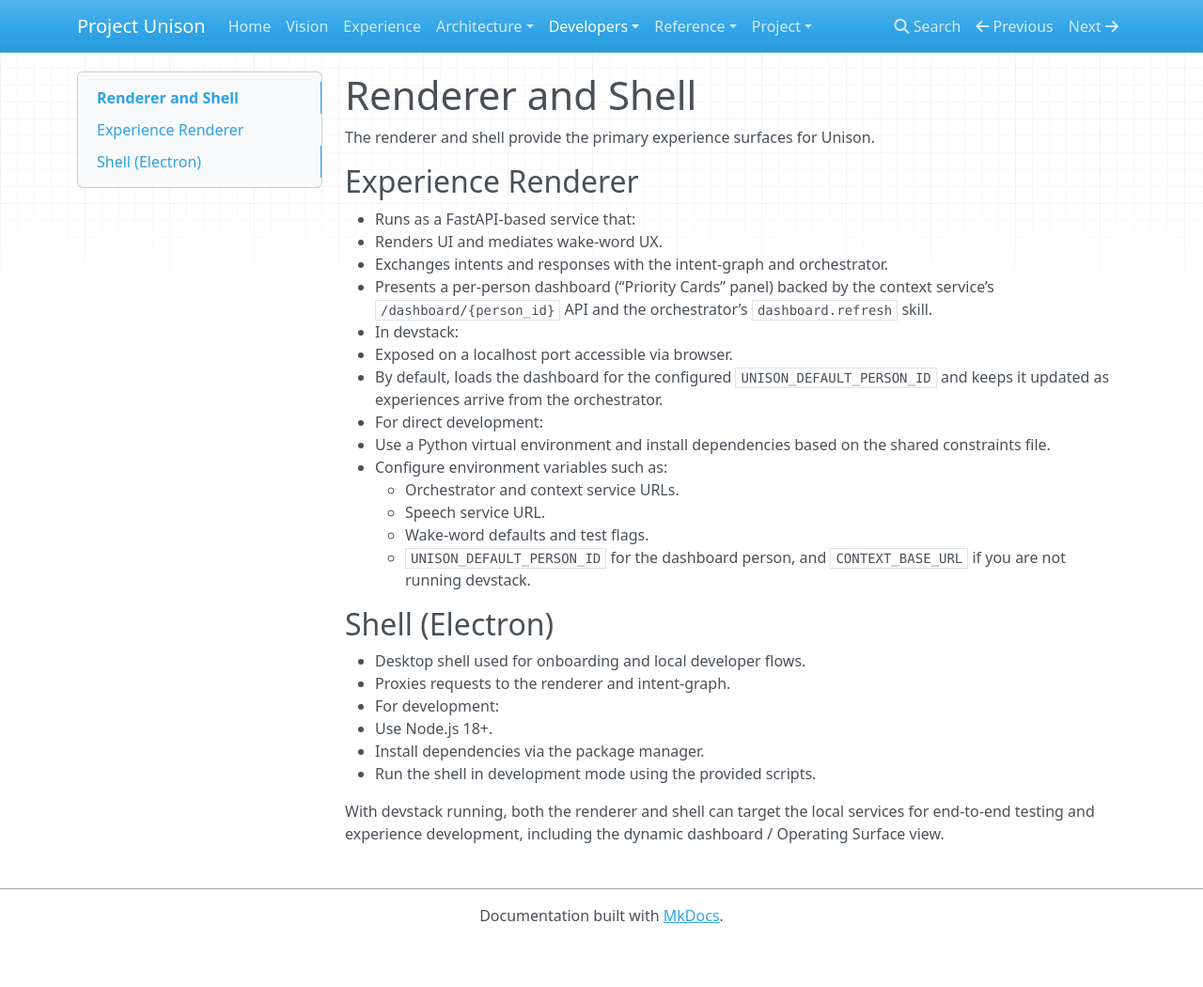
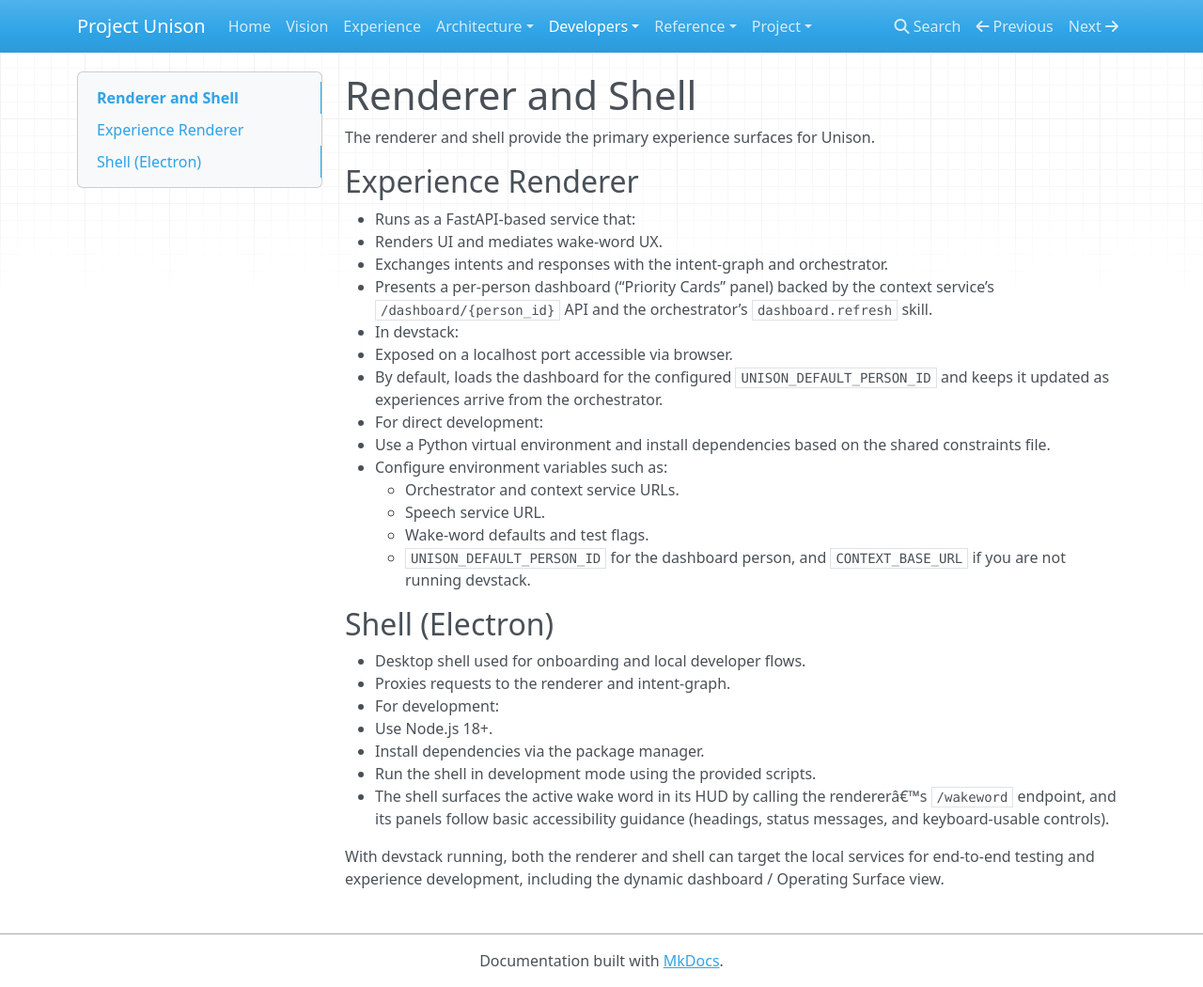
Before and after one commit to project-unisonOS/project-unisonos.github.io, an MkDocs documentation site: the page built from docs/developers/renderer-and-shell.md, in a window 1280 px wide and 1050 px high. Shown: the whole window at 94% size. Built offline with MkDocs 1.6.1, drawn with Linux system fonts in a browser that asks for light colours; nearby versions of some CDN libraries.

Commit message:
Milestone 5.1: note renderer/shell accessibility in developer docs

```diff
--- a/docs/developers/renderer-and-shell.md
+++ b/docs/developers/renderer-and-shell.md
@@ -27,5 +27,6 @@ The renderer and shell provide the primary experience surfaces for Unison.
   - Use Node.js 18+.
   - Install dependencies via the package manager.
   - Run the shell in development mode using the provided scripts.
+  - The shell surfaces the active wake word in its HUD by calling the rendererâ€™s `/wakeword` endpoint, and its panels follow basic accessibility guidance (headings, status messages, and keyboard-usable controls).
 
 With devstack running, both the renderer and shell can target the local services for end-to-end testing and experience development, including the dynamic dashboard / Operating Surface view.
```
